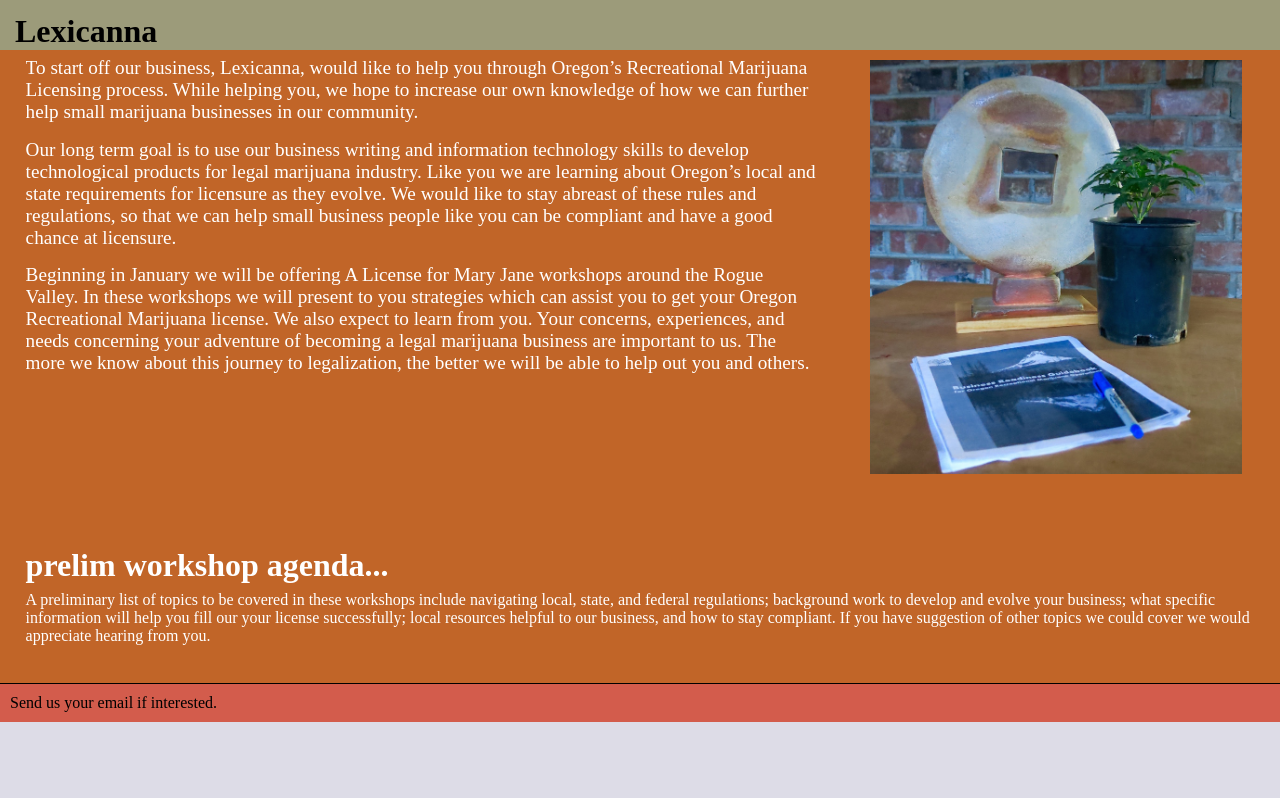
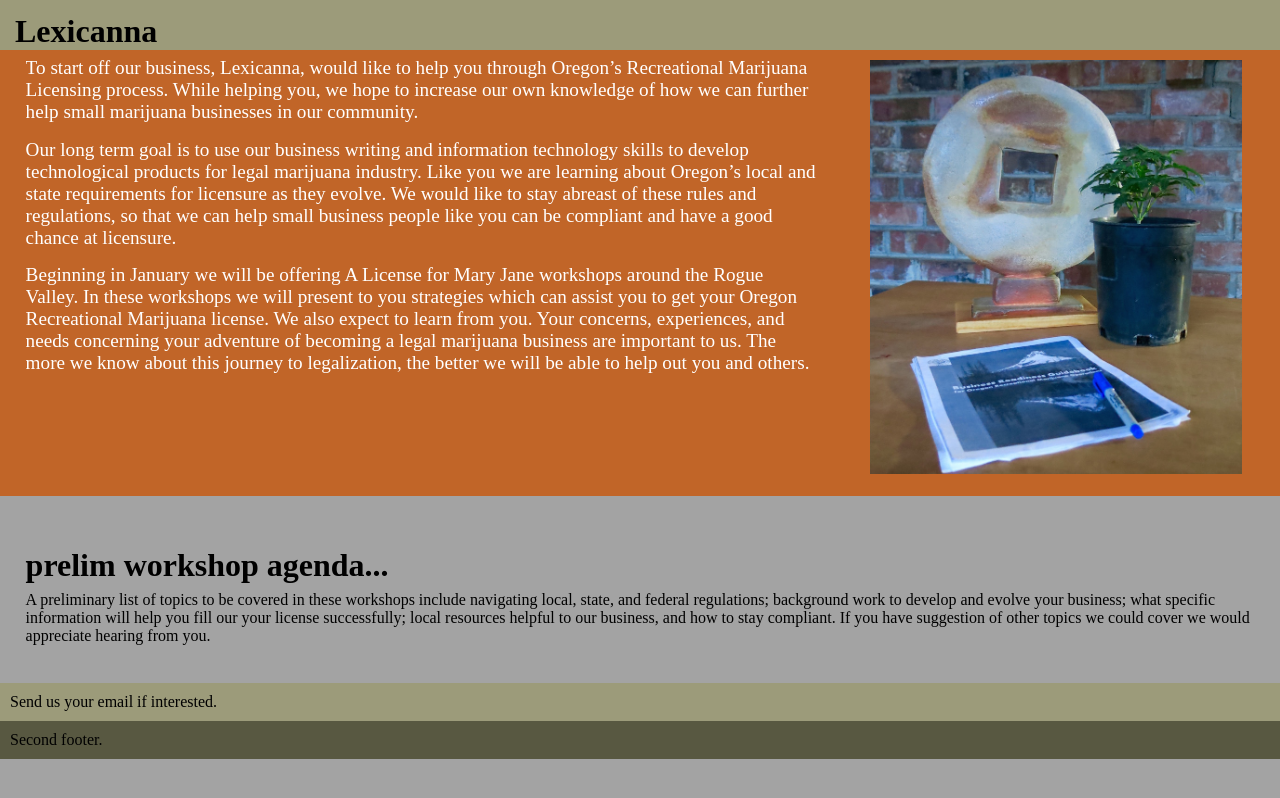
Before and after one commit to lexicanna/lexicanna.github.io, a plain HTML site: page index.html in a window 1280 px wide. Drawn offline with Linux system fonts and the light colour scheme.

Commit message:
progress

```diff
--- a/css/screen.css
+++ b/css/screen.css
@@ -3,7 +3,7 @@ body {
 	padding:0;
 	border:0;			/* This removes the border around the viewport in old versions of IE */
 	width:100%;
-	background:#dddce7;
+	background:#a3a3a3;
 	min-width:600px;		/* Minimum width of layout - remove line if not required */
 					/* The min-width property does not work in old versions of Internet Explorer */
 }
@@ -87,6 +87,14 @@ img {
 		width:100%;			/* width of whole page */
 		overflow:hidden;		/* This chops off any overhanging divs */
 	}
+	.fullwidth {
+			clear:both;
+		float:left;
+		width:96%;			/* width of whole page minus padding on both sides */
+		overflow:hidden;		/* This chops off any overhanging divs */
+			background:#a3a3a3a;
+			padding:2%;
+	}
 	/* common column settings */
 	.colright,
 	.colmid,
@@ -106,24 +114,22 @@ img {
 
 	/* 2 Column (double page) settings */
 	.doublepage {
+		color:#ffffff;
 		background:#c16528;		/* right column background colour */
-		color:#ffffff;
 	}
 	.doublepage .colleft {
 		right:33%;			/* right column width */
+
 	}
 	.doublepage .col1 {
 		width:62%;			/* left column content width (column width minus left and right padding) */
 		left:35%;			/* right column width plus left column left padding */
 		font-size:120%;
+
 	}
 	.doublepage .col2 {
 		width:29%;			/* right column content width (column width minus left and right padding) */
 		left:39%;			/* (right column width) plus (left column left and right padding) plus (right column left padding) */
-	}
-	.doublepage .col3 {
-	padding: 2%;
-	background:#a3a3a3a;
 	}
 
 /* Footer styles */
@@ -131,11 +137,23 @@ img {
 	clear:both;
 	float:left;
 	width:100%;
-	border-top:1px solid #000;
-		background:#d35c4c;
+		background:#9c9b7a;
 
 }
 #footer p {
 	padding:10px;
 	margin:0;
 }
+
+/* Footer styles */
+#footer2 {
+	clear:both;
+	float:left;
+	width:100%;
+		background:#585841;
+
+}
+#footer2 p {
+	padding:10px;
+	margin:0;
+}
--- a/index.html
+++ b/index.html
@@ -53,7 +53,8 @@
             <!-- Column 2 end -->
         </div>
     </div>
-    <div class="col3">
+</div>
+<div class="fullwidth">
 <h1> prelim workshop agenda...</h1>
 <p>
                 A preliminary list of topics to be covered in these workshops include navigating local, state, and
@@ -66,11 +67,11 @@
 
             </p>
     </div>
-</div>
-
 
 <div id="footer">
     <p>Send us your email if interested.</p>
 </div>
-</body>
+<div id="footer2">
+    <p>Second footer.</p>
+</div></body>
 </html>
```
